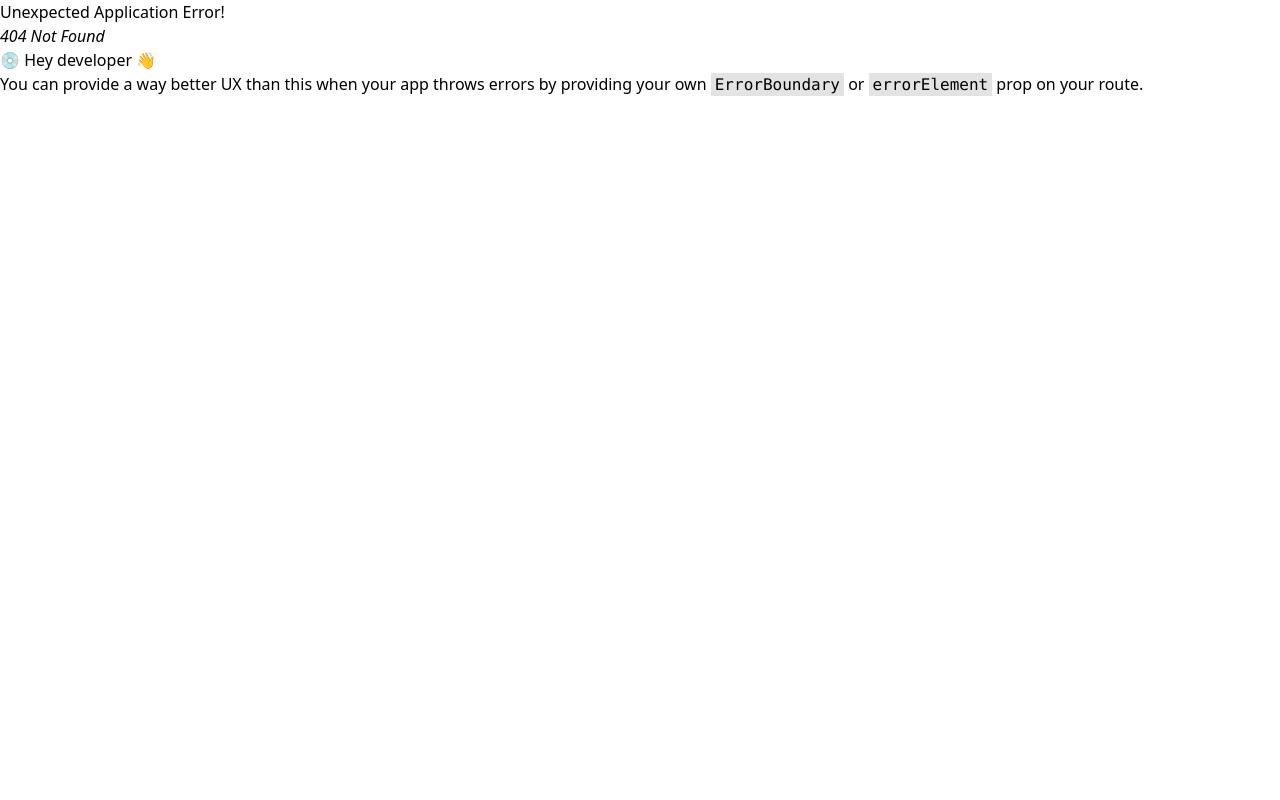
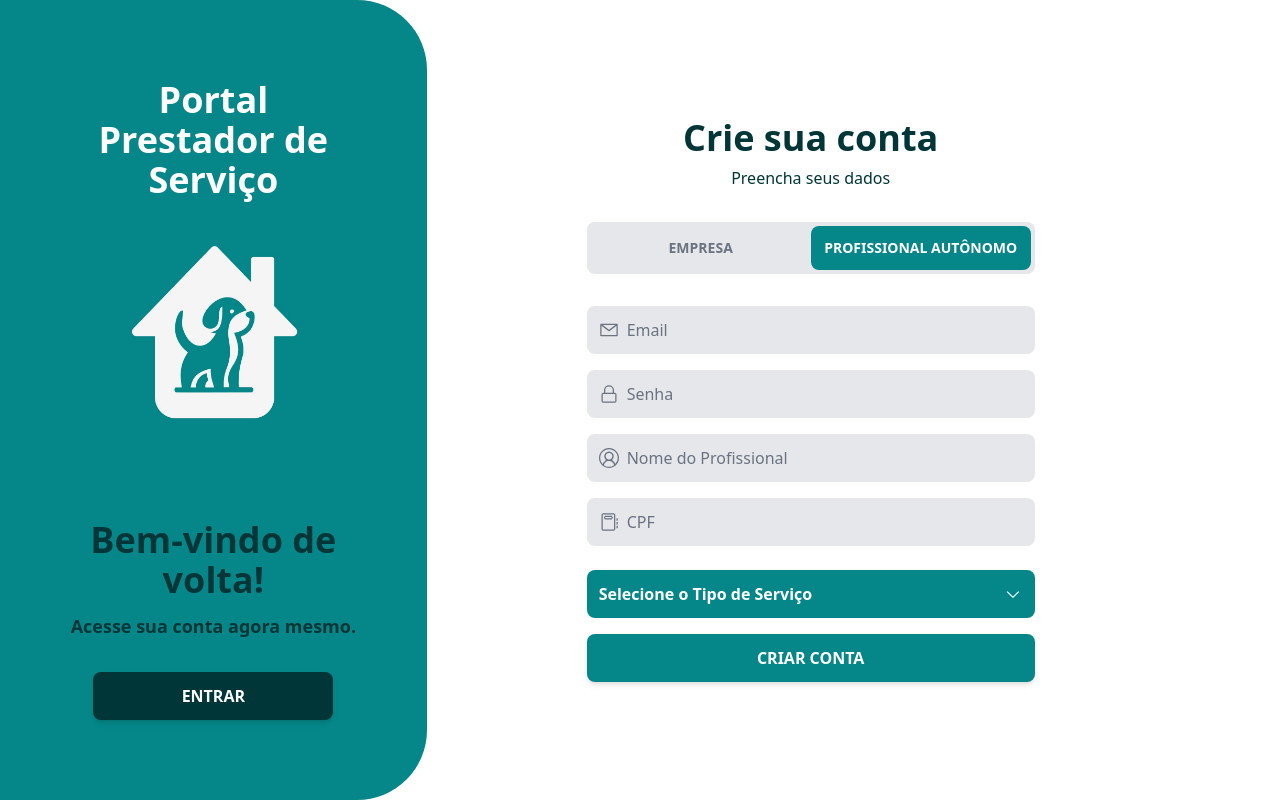
Before and after one commit to GustavoZanardi15/MyPetSync-FrontEnd, a React (Vite) app in the folder FrontEndWeb/: page /registerAutonomo in a window 1280 px wide. Before the commit this address had no page. Built offline with nearby package versions, Linux system fonts and the light colour scheme.

Commit message:
feat(auth): implementar alternância entre cadastro de empresa e autônomo

```diff
--- a/FrontEndWeb/src/components/auth/RegisterAutonomo.jsx
+++ b/FrontEndWeb/src/components/auth/RegisterAutonomo.jsx
@@ -2,6 +2,7 @@ import InputWithIcon from "../common/InputWithIcon";
 import ServiceDropdown from "../common/ServiceDropdown";
 import { VscLock, VscMail, VscAccount, VscNotebook } from "react-icons/vsc";
 import AuthSidebar from "./AuthSidebar";
+import { Link } from "react-router-dom";
 
 const COLOR_TEAL = "#058789";
 const COLOR_BUTTON_BG = "#003637";
@@ -35,9 +36,12 @@ const RegisterAutonomo = () => {
           </h2>
           <p className="text-[#003637] text-center mb-8">Preencha seus dados</p>
           <div className="flex bg-gray-200 rounded-lg p-1 mb-8">
-            <button className="w-1/2 p-3 text-sm font-semibold rounded-lg text-gray-500">
+            <Link
+              to="/registerCompany"
+              className="w-1/2 p-3 text-sm font-semibold rounded-lg text-gray-500 text-center"
+            >
               EMPRESA
-            </button>
+            </Link>
             <button
               className="w-1/2 p-3 text-sm font-semibold rounded-lg text-white"
               style={{ backgroundColor: COLOR_TEAL }}
--- a/FrontEndWeb/src/components/auth/RegisterCompany.jsx
+++ b/FrontEndWeb/src/components/auth/RegisterCompany.jsx
@@ -13,7 +13,6 @@ const COMPANY_SERVICES = [
   "Hotel para Pets",
   "Banho e Tosa",
 ];
-
 const RegisterCompany = () => {
   return (
     <div className="flex w-full min-h-screen">
@@ -45,9 +44,12 @@ const RegisterCompany = () => {
             >
               EMPRESA
             </button>
-            <button className="w-1/2 p-3 text-sm font-semibold rounded-lg text-gray-500">
+            <Link
+              to="/registerAutonomo"
+              className="w-1/2 p-3 text-sm font-semibold rounded-lg text-gray-500 text-center"
+            >
               PROFISSIONAL AUTÔNOMO
-            </button>
+            </Link>
           </div>
           <form className="space-y-4">
             <InputWithIcon Icon={VscMail} type="email" placeholder="Email" />
--- a/FrontEndWeb/src/main.jsx
+++ b/FrontEndWeb/src/main.jsx
@@ -4,6 +4,7 @@ import "./index.css";
 import { createBrowserRouter, RouterProvider } from "react-router-dom";
 import LandingPage from "./components/landing/LandingPage.jsx";
 import RegisterCompany from "./components/auth/RegisterCompany.jsx";
+import RegisterAutonomo from "./components/auth/RegisterAutonomo.jsx";
 import Login from "./components/auth/Login.jsx";
 
 const router = createBrowserRouter([
@@ -16,6 +17,10 @@ const router = createBrowserRouter([
     element: <RegisterCompany />,
   },
   {
+    path: "/registerAutonomo",
+    element: <RegisterAutonomo />,
+  },
+  {
     path: "/login",
     element: <Login />,
   },
```
